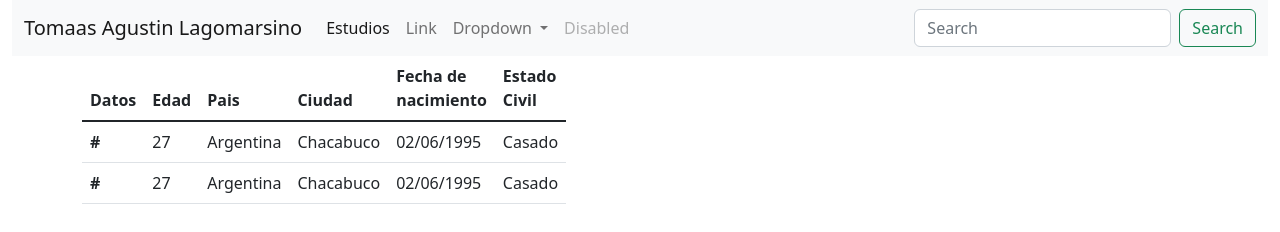
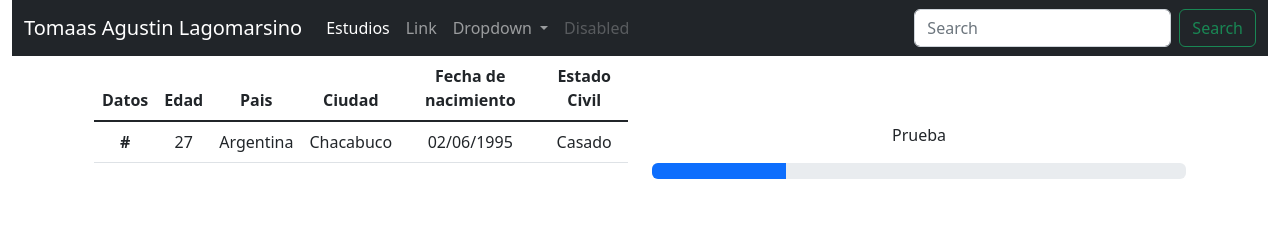
Before and after one commit to tomaslago33/Pract3, a plain HTML site: page index.html in a window 1280 px wide. Drawn offline with Linux system fonts and the light colour scheme.

Commit message:
Agregado de barra de progreso y alineado al final y al inicio

```diff
--- a/index.html
+++ b/index.html
@@ -9,7 +9,7 @@
 </head>
 <body>
     <div class="container-fluid">
-        <nav class="navbar navbar-expand-lg bg-light">
+        <nav class="navbar navbar-expand-lg bg-dark navbar-dark">
             <div class="container-fluid">
             <a class="navbar-brand" href="index.html">Tomaas Agustin Lagomarsino</a>
             <button class="navbar-toggler" type="button" data-bs-toggle="collapse" data-bs-target="#navbarSupportedContent" aria-controls="navbarSupportedContent" aria-expanded="false" aria-label="Toggle navigation">
@@ -47,7 +47,11 @@
         </nav>
         <div class="container">
             <div class="row">
-                <div class="col-5">
+                <div class="col">
+                    <div class="container text-center">
+                        <div class="row">
+                             <div class="col align-self-start">
+
                                 <table class="table">
                                     <thead>
                                     <tr>
@@ -68,18 +72,19 @@
                                         <td>02/06/1995</td>
                                         <td>Casado</td>
                                     </tr>
-                          <tr>
-                            <th scope="row">#</th>
-                            <td>27</td>
-                            <td>Argentina</td>
-                            <td>Chacabuco</td>
-                            <td>02/06/1995</td>
-                            <td>Casado</td>
-                          </tr>
+
 
                                     </tbody>
                                 </table>
-
+                            </div>
+                            <div class="col align-self-end">
+                                <p>Prueba</p>
+                                <div class="progress col">
+                                    <div class="progress-bar" role="progressbar" aria-label="Basic example" style="width: 25%" aria-valuenow="25" aria-valuemin="0" aria-valuemax="100"></div>
+                                  </div>
+                            </div>
+                        </div>
+                    </div>
                 </div>
             </div>
         </div>
```
Lines whose indentation alone changed are shown as unchanged.
